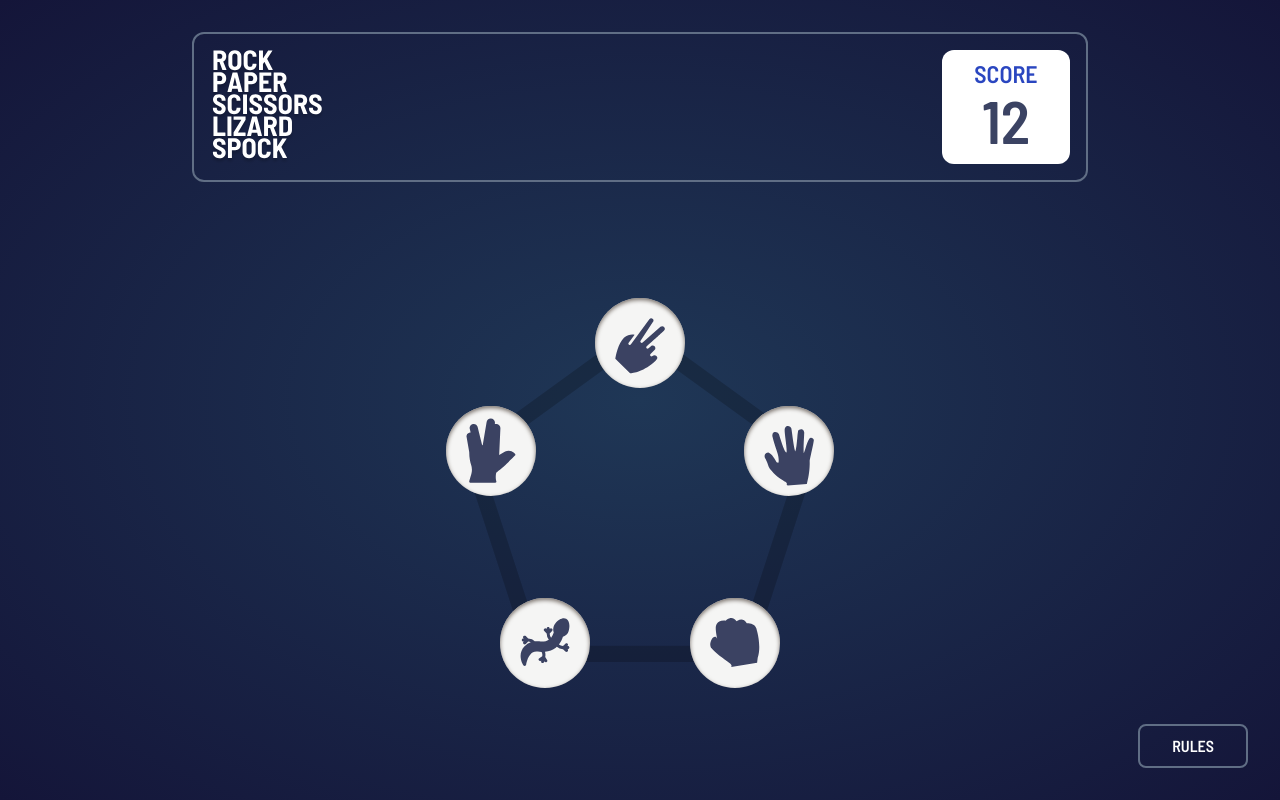
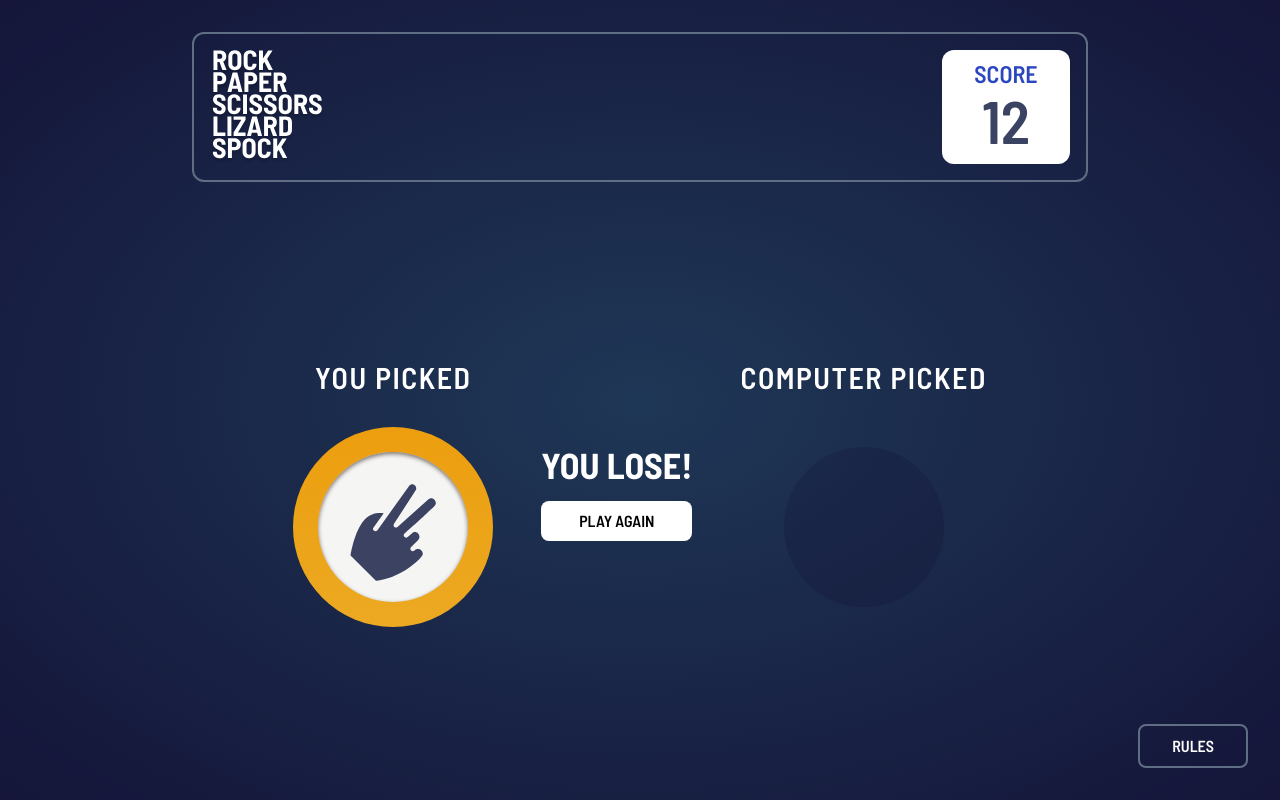
Before and after one commit to Yasin-Fathollahi/rock-paper-scissors, a React (Vite) app: page / in a window 1280 px wide. Both pictures are taken after a click on the button 639 px from the left and 342 px from the top of the page. Built offline with nearby package versions, Linux system fonts and the light colour scheme.

Commit message:
create all pages except the modal

```diff
--- a/src/App.jsx
+++ b/src/App.jsx
@@ -1,13 +1,20 @@
+import { useState } from 'react';
 import Header from './components/Header.jsx';
 import Choices from './components/Choices.jsx';
 import Result from './components/Result.jsx';
 export default function App() {
+  const [activeTab, setActiveTab] = useState('choices');
+
+  function handleSelectMove() {
+    setActiveTab('result');
+  }
+
   return (
     <main className="h-full flex flex-col p-4 sm:p-8">
       <div className="flex flex-col flex-auto w-full max-w-4xl mx-auto sm:gap-15 lg:gap-20">
         <Header />
-        <Choices />
-        {/* <Result /> */}
+        {activeTab === 'choices' && <Choices onSelectMove={handleSelectMove} />}
+        {activeTab === 'result' && <Result />}
       </div>
       <div className="flex justify-center sm:justify-end">
         <button className="text-white font-semibold uppercase border-[#606e85] border-2 rounded-lg py-2 px-8 cursor-pointer hover:border-white">
--- a/src/components/Choice.jsx
+++ b/src/components/Choice.jsx
@@ -8,55 +8,52 @@ const CommonStyles =
   'rounded-full flex items-center justify-center cursor-pointer ';
 
 const buttonInnerDivClasses =
-  'bg-stone-100 p-3 rounded-full w-3/4 h-3/4 inset-shadow-sm inset-shadow-stone-500 active';
+  'bg-stone-100 p-3 rounded-full w-3/4 h-3/4 inset-shadow-sm inset-shadow-stone-500';
 
 const buttonInfo = {
   scissors: {
-    gradient: '#ec9e0e,#eca922',
+    gradient: 'bg-linear-[#ec9e0e,#eca922]',
     position: 'top-0 left-1/2 -translate-x-1/2 -translate-y-1/3',
     path: scissors,
   },
   paper: {
-    gradient: '#4865f4,#5671f5',
+    gradient: 'bg-linear-[#4865f4,#5671f5]',
     position: 'top-1/5 right-0 translate-x-1/4 lg:translate-y-0',
     path: paper,
   },
   rock: {
-    gradient: '#dc2e4e,#dd405d',
+    gradient: 'bg-linear-[#dc2e4e,#dd405d]',
     position:
       'bottom-0 right-0 translate-y-1/3 md:-translate-x-1/4 lg:-translate-x-1/5',
     path: rock,
   },
   lizard: {
-    gradient: '#834fe3,#8c5de5',
+    gradient: 'bg-linear-[#834fe3,#8c5de5]',
     position:
       'bottom-0 left-0 translate-y-1/3 md:translate-x-1/4 lg:translate-x-1/5',
     path: lizard,
   },
   spock: {
-    gradient: '#40b9ce,#52bed1',
+    gradient: 'bg-linear-[#40b9ce,#52bed1]',
     position: 'top-1/5 left-0 -translate-x-1/4 lg:translate-y-0',
     path: spock,
   },
 };
 
-export default function Choice({ type, absolute }) {
+export default function Choice({ type, absolute, onSelectMove }) {
   const coditionedStyles = absolute
     ? `absolute w-15 h-15 sm:w-20 sm:h-20 lg:w-30 lg:h-30 transition-all duration-300 hover:scale-110 ${buttonInfo[type].position}`
-    : 'w-20 h-20 sm:w-25 sm:h-25 lg:w-35 lg:h-35';
+    : 'w-35 h-35 lg:w-50 lg:h-50';
 
-  const classes = `${CommonStyles} ${coditionedStyles} bg-linear-[${buttonInfo[type].gradient}]`;
+  const btnClasses = `${CommonStyles} ${coditionedStyles} ${buttonInfo[type].gradient}`;
+  const imgClasses = `w-full ${
+    type === 'spock' ? 'p-0.5 pt-0 lg:p-2 lg:pt-0' : 'lg:p-2'
+  } ${absolute ? '' : 'p-2 lg:p-5'}`;
 
   return (
-    <button className={classes}>
+    <button className={btnClasses} onClick={absolute && onSelectMove}>
       <div className={buttonInnerDivClasses}>
-        <img
-          className={`w-full ${
-            type === 'spock' ? 'p-0.5 pt-0 lg:p-2 lg:pt-0' : 'lg:p-2'
-          }`}
-          src={buttonInfo[type].path}
-          alt={type}
-        />
+        <img className={imgClasses} src={buttonInfo[type].path} alt={type} />
       </div>
     </button>
   );
--- a/src/components/Choices.jsx
+++ b/src/components/Choices.jsx
@@ -1,7 +1,7 @@
 import pentagon from '../assets/images/bg-pentagon.svg';
 import Choice from './Choice.jsx';
 
-export default function Choices() {
+export default function Choices({ onSelectMove }) {
   return (
     <div className="flex justify-center items-center flex-auto">
       <div className="w-1/2 sm:w-2/5 relative">
@@ -11,11 +11,11 @@ export default function Choices() {
           alt="a pentagon behind the choices"
         />
         <div className="absolute top-0 left-0 w-full h-full">
-          <Choice absolute type="scissors" />
-          <Choice absolute type="paper" />
-          <Choice absolute type="rock" />
-          <Choice absolute type="lizard" />
-          <Choice absolute type="spock" />
+          <Choice onSelectMove={onSelectMove} absolute type="scissors" />
+          <Choice onSelectMove={onSelectMove} absolute type="paper" />
+          <Choice onSelectMove={onSelectMove} absolute type="rock" />
+          <Choice onSelectMove={onSelectMove} absolute type="lizard" />
+          <Choice onSelectMove={onSelectMove} absolute type="spock" />
         </div>
       </div>
     </div>
--- a/src/components/Result.jsx
+++ b/src/components/Result.jsx
@@ -2,17 +2,27 @@ import Choice from './Choice.jsx';
 export default function Result() {
   return (
     <div className="flex justify-center items-center flex-auto gap-12">
+      {/* player */}
       <div className="flex flex-col items-center gap-8">
         <p className="uppercase text-xl sm:text-2xl lg:text-3xl text-white font-semibold tracking-wider">
           you picked
         </p>
         <Choice type="scissors" />
       </div>
-      <div className="flex flex-col items-center gap-8">
-        <p className="uppercase text-xl sm:text-2xl lg:text-3xl text-white font-semibold tracking-wider">
+      <div className="flex flex-col items-center gap-4">
+        <p className="uppercase text-4xl text-white font-bold">you lose!</p>
+        <button className="uppercase w-full py-2 bg-white rounded-lg font-semibold cursor-pointer transition-all duration-300 hover:scale-110">
+          play again
+        </button>
+      </div>
+      {/* computer */}
+      <div className="flex flex-col items-center gap-8 ">
+        <p className="uppercase text-xl sm:text-2xl lg:text-3xl text-white font-semibold tracking-wider self-start">
           Computer picked
         </p>
-        <Choice type="paper" />
+        <div className="bg-[#1415394e] rounded-full w-35 h-35 lg:w-40 lg:h-40 m-5"></div>
+
+        {/* <Choice type="paper" /> */}
       </div>
     </div>
   );
```
